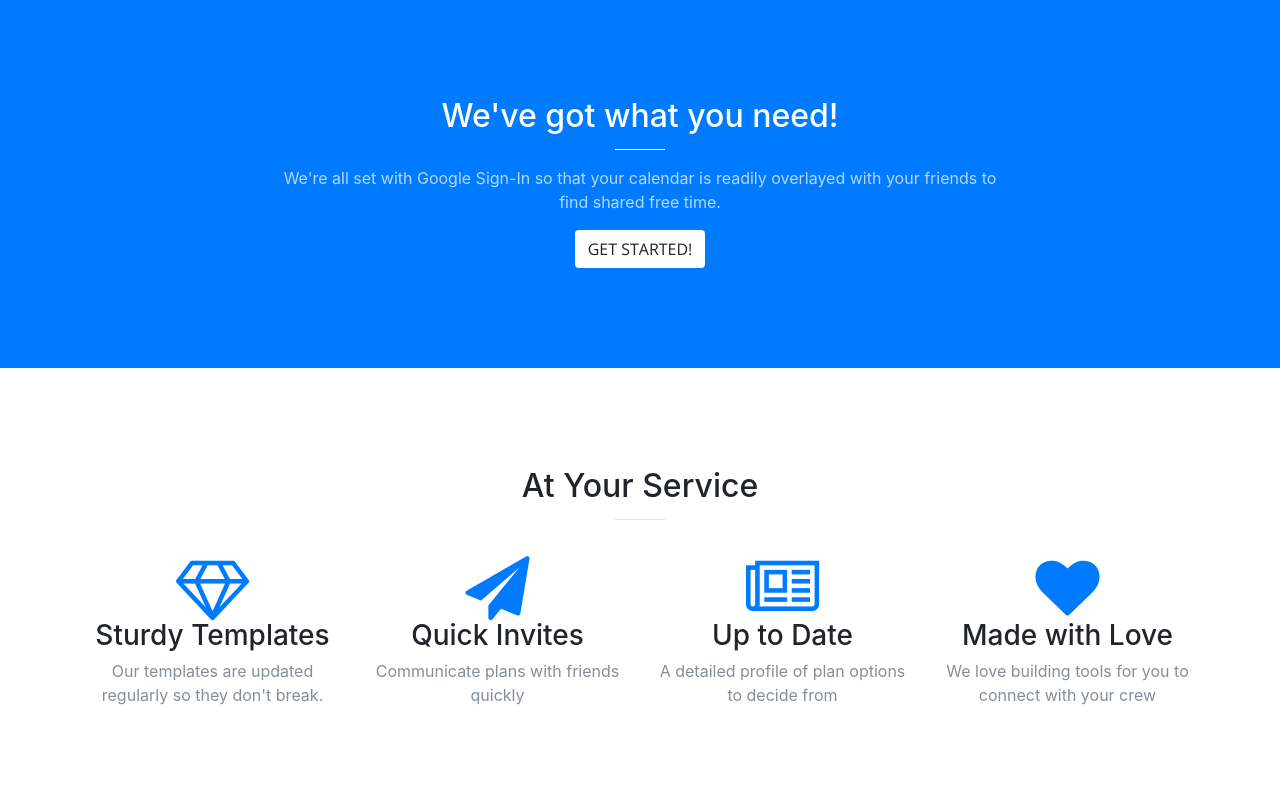
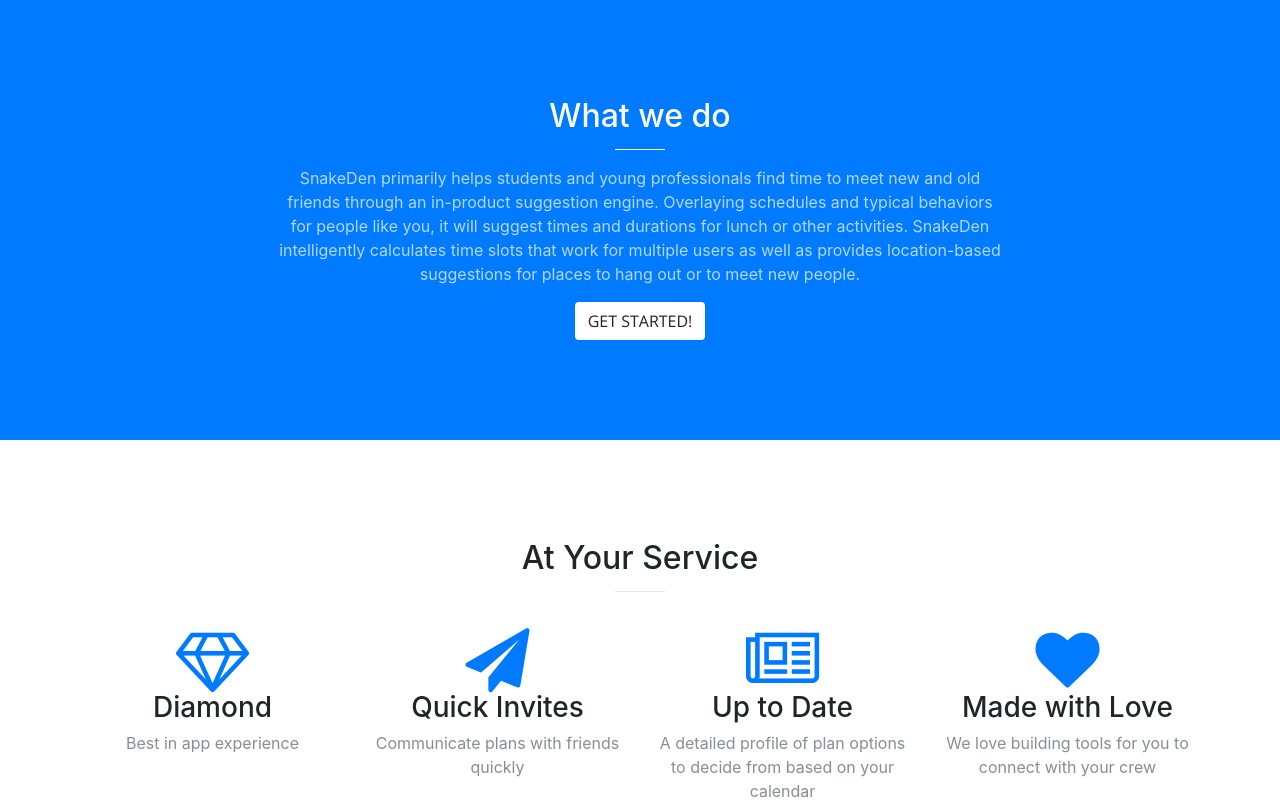
Before and after one commit to brianmickel/snakeden-landing-page, a website with bundled scripts: page index.html in a window 1280 px wide. Shown: the part 802-1608 px from the top of the page. Built offline with nearby package versions, Linux system fonts and the light colour scheme.

Commit message:
changing tagline and such

```diff
--- a/css/creative.css
+++ b/css/creative.css
@@ -217,7 +217,7 @@
     text-align: center;
     opacity: 0;
     color: white;
-    background: rgba(240, 95, 64, 0.9);
+    background: rgba(136, 176, 83, 0.9);
     -webkit-transition: all 0.2s;
     -moz-transition: all 0.2s;
     transition: all 0.2s; }
--- a/index.html
+++ b/index.html
@@ -57,7 +57,7 @@
     <header class="masthead">
       <div class="header-content">
         <div class="header-content-inner">
-          <h1 id="homeHeading">We make your time yours to meet friends</h1>
+          <h1 id="homeHeading">Find time for your favorite people</h1>
           <hr>
           <p>With our simple tool, you can easily organize lunches, board game nights, or anything you can think of with your friends</p>
           <a class="btn btn-primary btn-xl js-scroll-trigger" href="#about">Find Out More</a>
@@ -69,9 +69,10 @@
       <div class="container">
         <div class="row">
           <div class="col-lg-8 mx-auto text-center">
-            <h2 class="section-heading text-white">We've got what you need!</h2>
+            <h2 class="section-heading text-white">What we do</h2>
             <hr class="light">
-            <p class="text-faded">We're all set with Google Sign-In so that your calendar is readily overlayed with your friends to find shared free time.</p>
+            <!--<p class="text-faded">We're all set with Google Sign-In so that your calendar is readily overlayed with your friends to find shared free time.</p>-->
+            <p class="text-faded">SnakeDen primarily helps students and young professionals find time to meet new and old friends through an in-product suggestion engine. Overlaying schedules and typical behaviors for people like you, it will suggest times and durations for lunch or other activities. SnakeDen intelligently calculates time slots that work for multiple users as well as provides location-based suggestions for places to hang out or to meet new people.</p>
             <a class="btn btn-default btn-xl js-scroll-trigger" href="#services">Get Started!</a>
           </div>
         </div>
@@ -92,8 +93,8 @@
           <div class="col-lg-3 col-md-6 text-center">
             <div class="service-box">
               <i class="fa fa-4x fa-diamond text-primary sr-icons"></i>
-              <h3>Sturdy Templates</h3>
-              <p class="text-muted">Our templates are updated regularly so they don't break.</p>
+              <h3>Diamond </h3>
+              <p class="text-muted">Best in app experience</p>
             </div>
           </div>
           <div class="col-lg-3 col-md-6 text-center">
@@ -107,7 +108,7 @@
             <div class="service-box">
               <i class="fa fa-4x fa-newspaper-o text-primary sr-icons"></i>
               <h3>Up to Date</h3>
-              <p class="text-muted">A detailed profile of plan options to decide from</p>
+              <p class="text-muted">A detailed profile of plan options to decide from based on your calendar</p>
             </div>
           </div>
           <div class="col-lg-3 col-md-6 text-center">
@@ -193,7 +194,7 @@
                     Category
                   </div>
                   <div class="project-name">
-                    Project Name
+                    SnakeDen primarily helps students and young professionals find time to meet new and old friends through an in-product suggestion engine. Overlaying schedules and typical behaviors for people like you, it will suggest times and durations for lunch or other activities. SnakeDen intelligently calculates time slots that work for multiple users as well as provides location-based suggestions for places to hang out or to meet new people.
                   </div>
                 </div>
               </div>
@@ -220,7 +221,7 @@
 
     <div class="call-to-action bg-dark">
       <div class="container text-center">
-        <h2>A product of this class</h2>
+        <h2>what inspired our team:</h2>
         <a class="btn btn-default btn-xl sr-button" href="http://ieor.berkeley.edu/node/893">IEOR 186: Product Management</a>
       </div>
     </div>
```
